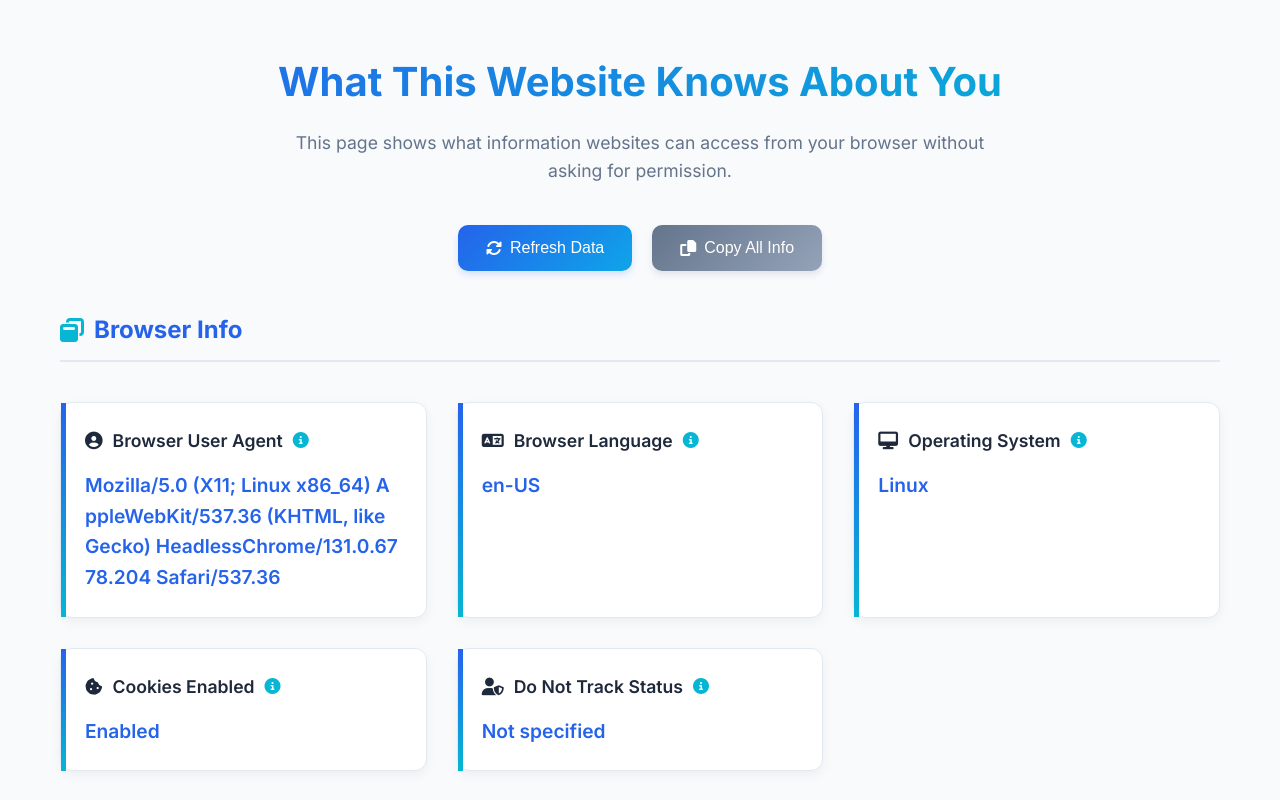
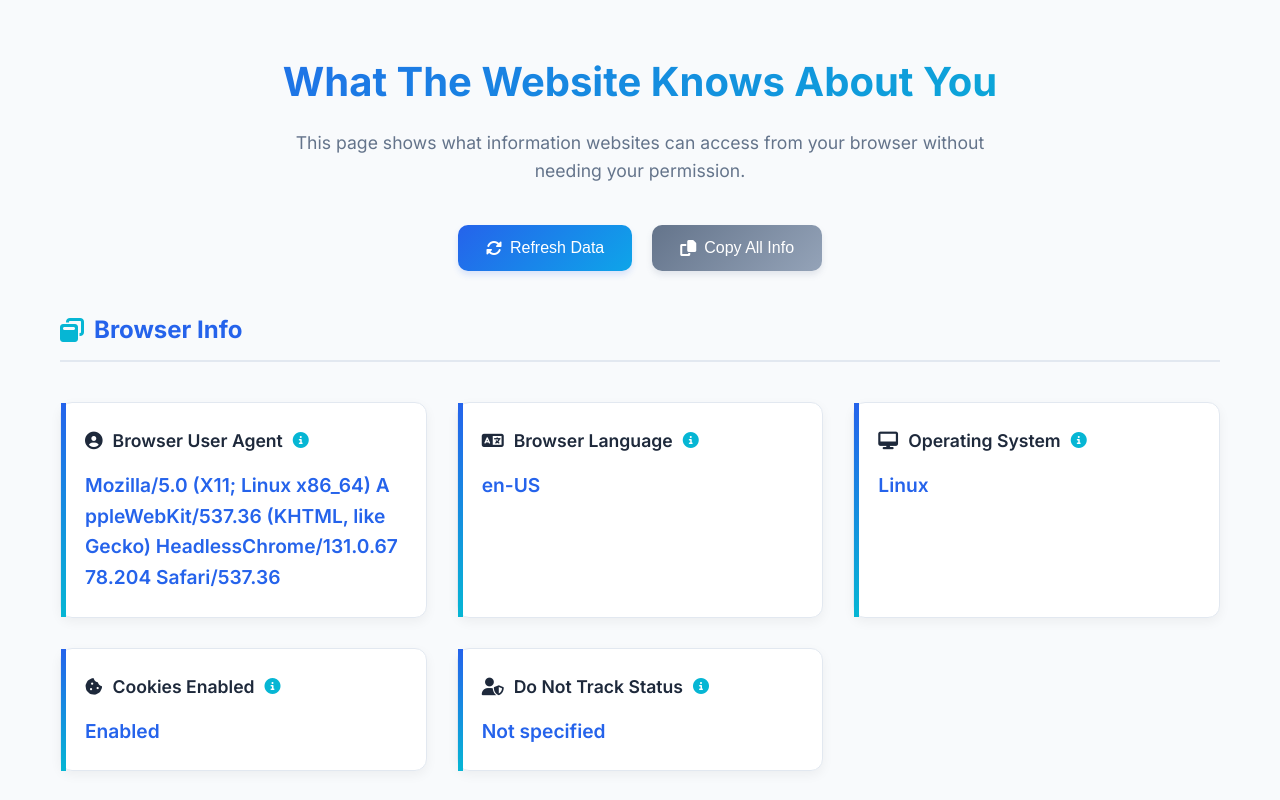
Before and after one commit to saswatpatra/What-Web-Knows, a plain HTML site: page index.html in a window 1280 px wide. Shown: the top 800 px of the page. Drawn offline with Linux system fonts and the light colour scheme; no server answers.

Commit message:
Update index.html

```diff
--- a/index.html
+++ b/index.html
@@ -3,7 +3,7 @@
 <head>
     <meta charset="UTF-8">
     <meta name="viewport" content="width=device-width, initial-scale=1.0">
-    <title>What This Website Knows About You</title>
+    <title>What The Website Knows About You</title>
     <link href="https://fonts.googleapis.com/css2?family=Inter:wght@300;400;500;600;700&display=swap" rel="stylesheet">
     <link rel="stylesheet" href="https://cdnjs.cloudflare.com/ajax/libs/font-awesome/6.4.0/css/all.min.css">
     <style>
@@ -354,8 +354,8 @@
 </head>
 <body>
     <header>
-        <h1>What This Website Knows About You</h1>
-        <p class="description">This page shows what information websites can access from your browser without asking for permission.</p>
+        <h1>What The Website Knows About You</h1>
+        <p class="description">This page shows what information websites can access from your browser without needing your permission.</p>
     </header>
 
     <div class="controls">
```
